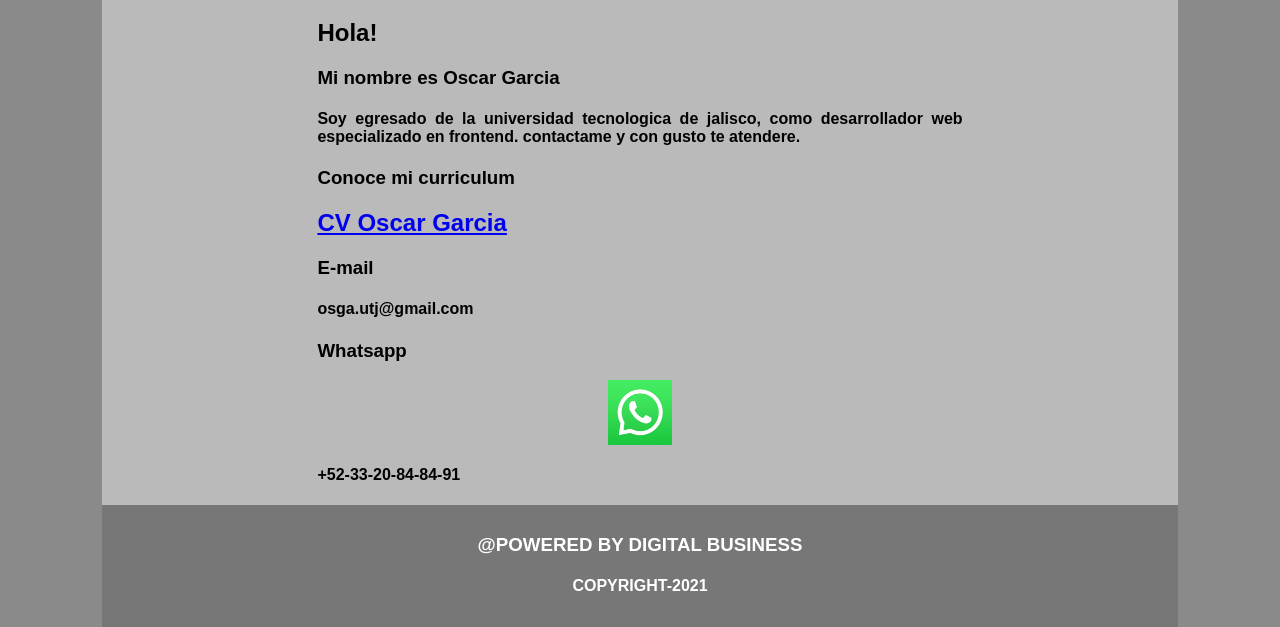
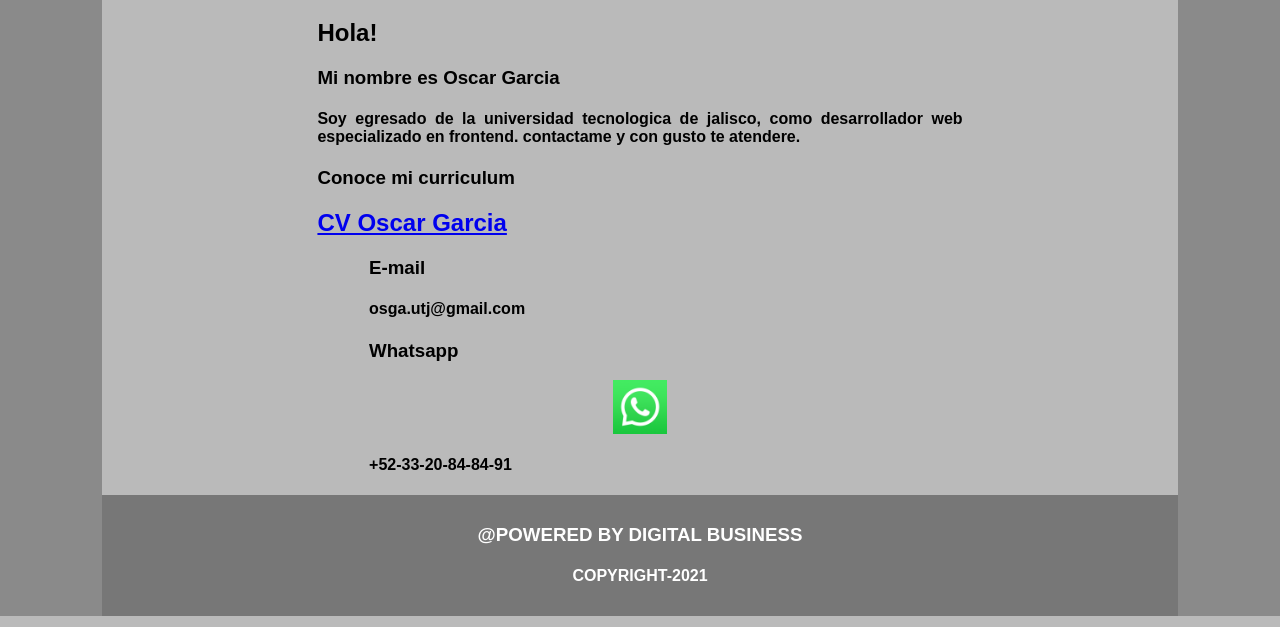
Before and after one commit to herbie98/digitalbusiness.github.io, a PHP site: page /contacto.html in a window 1280 px wide. Shown: the part 259-886 px from the top of the page. Run offline with PHP 8.4, Linux system fonts and the light colour scheme.

Commit message:
prueba de icono whatss

```diff
--- a/contacto.html
+++ b/contacto.html
@@ -31,11 +31,13 @@
             <a href="https://docs.google.com/document/d/1AV4L5dJLseilyMt5iQ4ZfUZQpgFFic5pgzI0FZphfdQ/edit?usp=sharing">
             <h2>CV Oscar Garcia</h2></a>
 
-            <h3>E-mail</h3>
-            <h4>osga.utj@gmail.com</h4>
-            <h3>Whatsapp</h3>
-            <img class="img" src="images/whatsapp.png" alt="logotipo whatsapp" width="10%">
-            <h4>+52-33-20-84-84-91</h4>
+            <div class="datos">
+                <h3>E-mail</h3>
+                <h4>osga.utj@gmail.com</h4>
+                <h3>Whatsapp</h3>
+                <img class="img" src="images/whatsapp.png" alt="logotipo whatsapp" width="10%">
+                <h4>+52-33-20-84-84-91</h4>
+            </div>
         </div>
 
         <div class="footer">
--- a/css/contacto.css
+++ b/css/contacto.css
@@ -73,6 +73,11 @@ img {
     padding-right: 20%;
 }
 
+.datos {
+    padding-left: 8%;
+    padding-right: 8%;
+}
+
 .footer {
     background-color: #777;
     padding: 10px;
```
